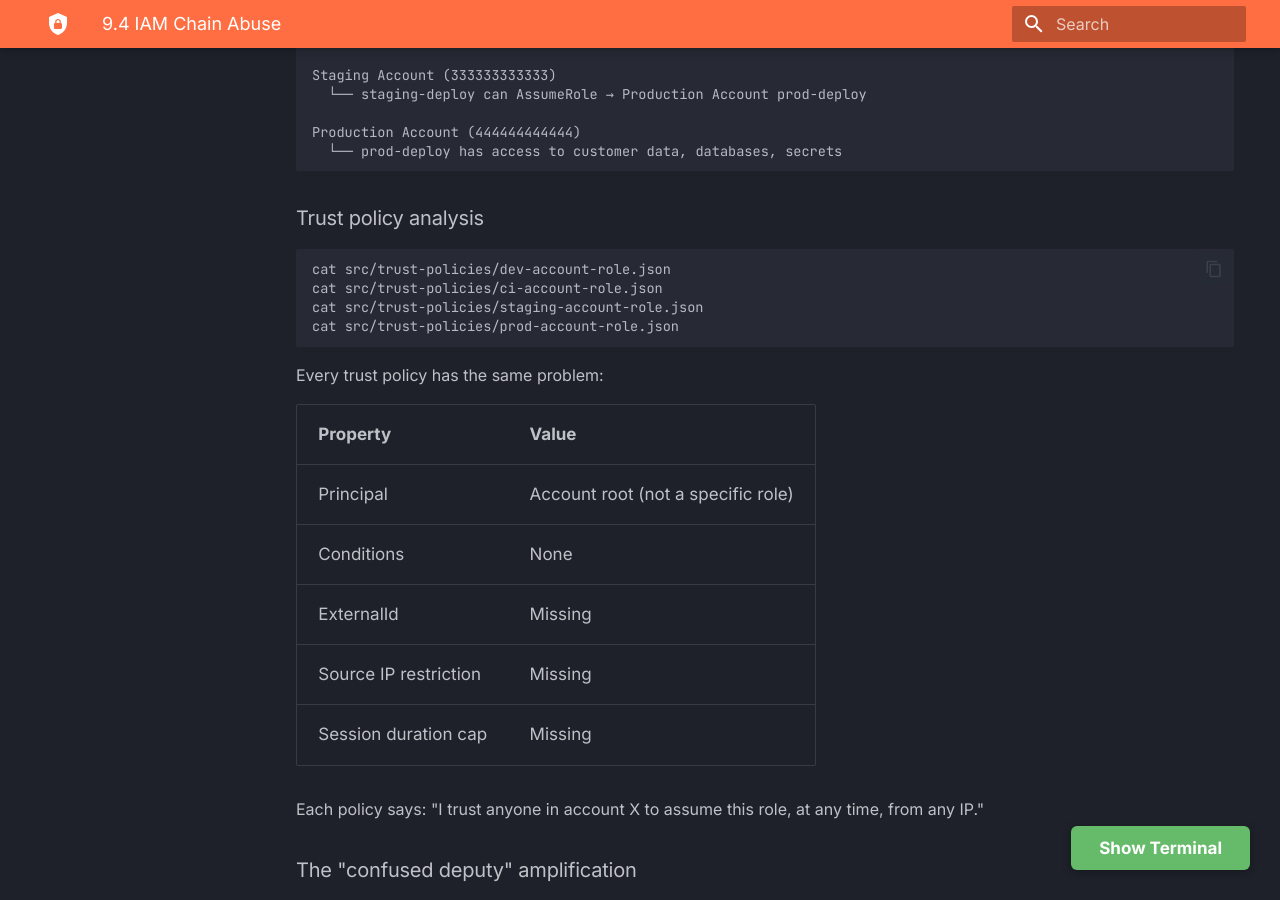
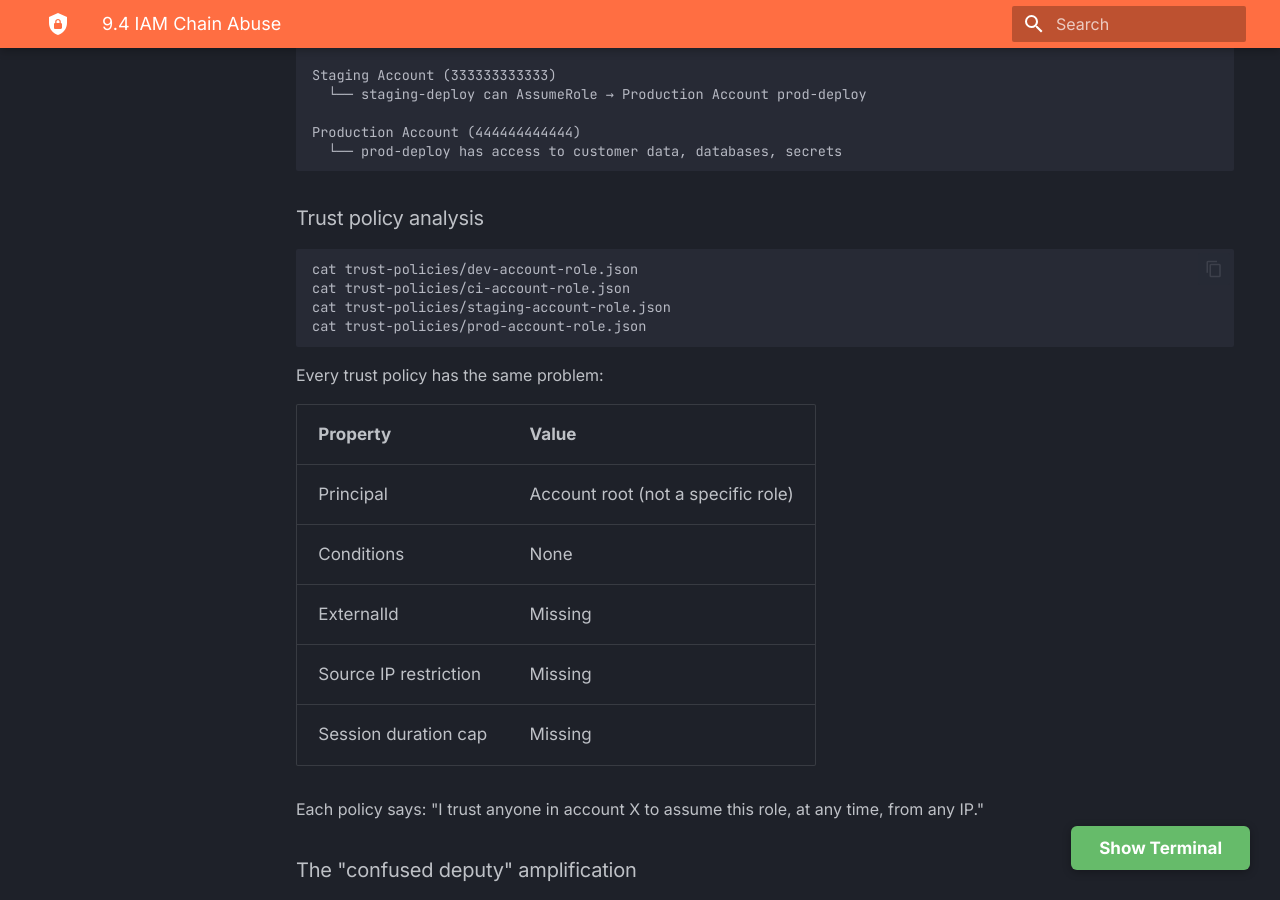
Before and after one commit to beyildirim/weaklink-labs, an MkDocs documentation site: the page built from guide/docs/labs/tier-9/9.4-iam-chain-abuse.md, in a window 1280 px wide and 900 px high, scrolled down 981 px. Built offline with MkDocs 1.6.1 and Material for MkDocs 9.7.7, drawn with Linux system fonts in a browser that asks for light colours.

Commit message:
Fix verify.sh bugs + add helm/kubectl + fix Tier 9 paths
Verify scripts:
- Fix ((PASS++)) with set -e exits on first check (Tier 7 + Tier 9)
- Fix grep BRE unmatched \{ in 6.9 verify.sh
- Fix grep -qiE with \| in 7.5 (ERE vs BRE mismatch)

Workstation:
- Add helm and kubectl (Tier 5 IaC and admission controller labs)

Guide pages:
- Remove src/ path prefix from all Tier 9 guide commands (files are
  directly in /home/labs/9.x/ after lab-init, not in src/ subdirectory)

````diff
--- a/guide/docs/labs/tier-9/9.4-iam-chain-abuse.md
+++ b/guide/docs/labs/tier-9/9.4-iam-chain-abuse.md
@@ -53,10 +53,10 @@
 ### Trust policy analysis
 
 ```bash
-cat src/trust-policies/dev-account-role.json
-cat src/trust-policies/ci-account-role.json
-cat src/trust-policies/staging-account-role.json
-cat src/trust-policies/prod-account-role.json
+cat trust-policies/dev-account-role.json
+cat trust-policies/ci-account-role.json
+cat trust-policies/staging-account-role.json
+cat trust-policies/prod-account-role.json
 ```
 
 Every trust policy has the same problem:
````
Also changed, not shown: guide/docs/labs/tier-9/9.1-cloud-marketplace-poisoning.md (+1 -1 lines), guide/docs/labs/tier-9/9.2-serverless-supply-chain.md (+2 -2 lines), guide/docs/labs/tier-9/9.3-cloud-cicd-attacks.md (+3 -3 lines), 11 other files.
